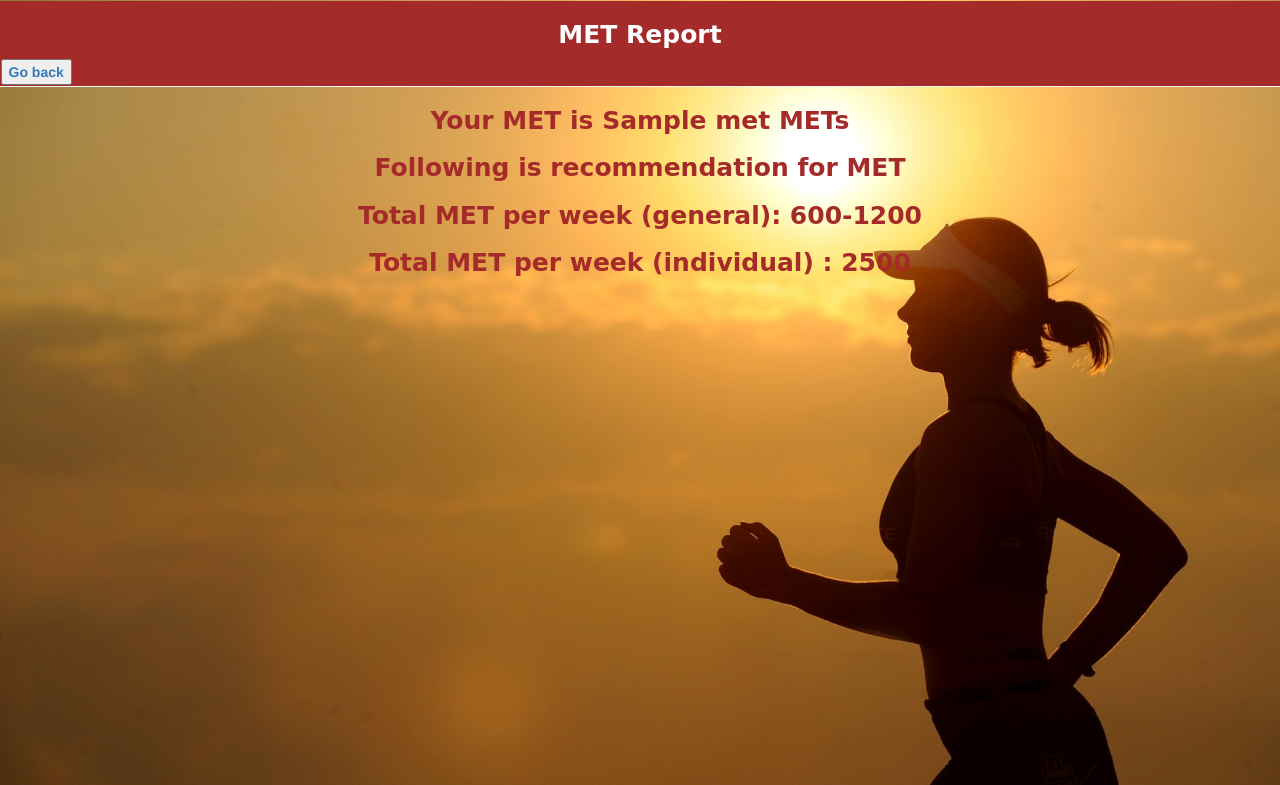
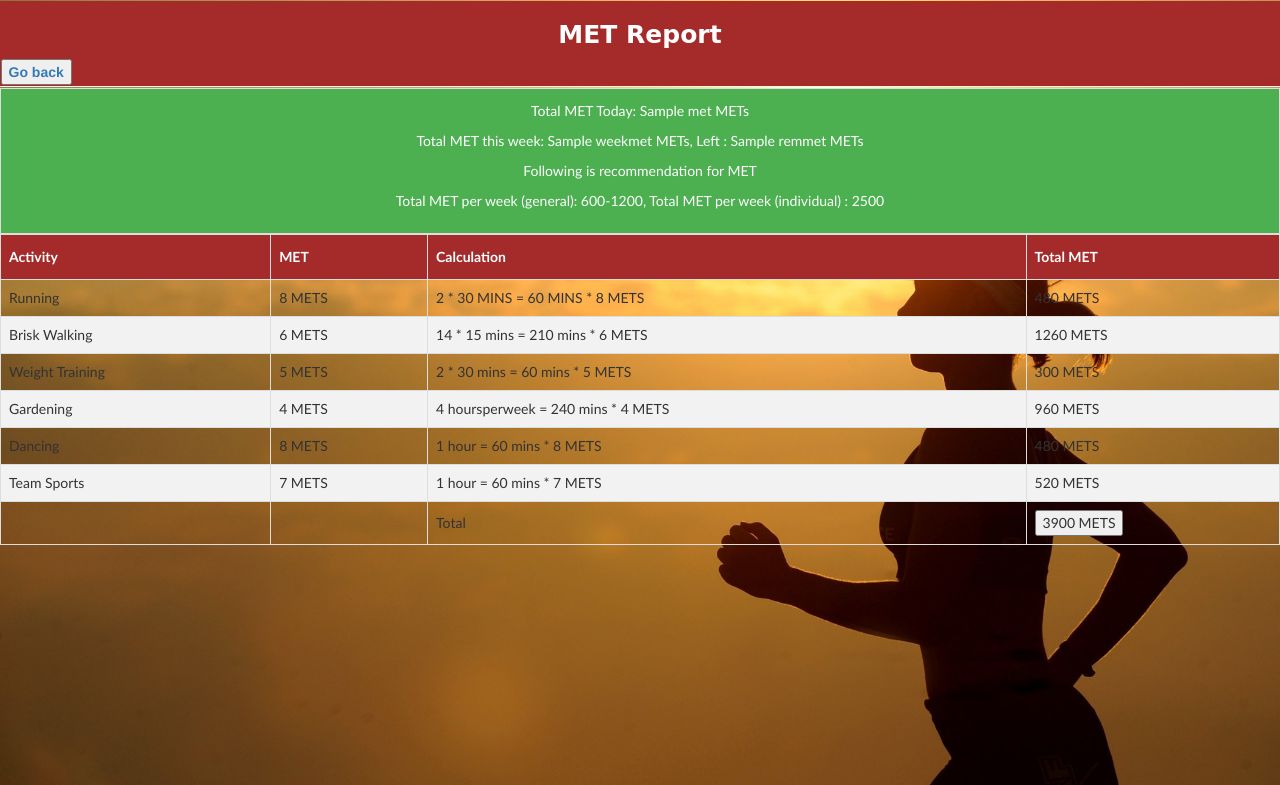
Before and after one commit to SnehaDL/MET-Calculator, a Django app: template simple/templates/met_report.html in a window 1280 px wide. Shown: the top 785 px of the page. Run offline with Django 3.2, Linux system fonts and the light colour scheme; the template is opened without the code that fills it: most values are stand-ins (such as "Sample title", 1, 10 or a date in 2020); some libraries are stand-ins or nearby versions.

Commit message:
table changes on june 4

```diff
--- a/simple/templates/met_report.html
+++ b/simple/templates/met_report.html
@@ -4,7 +4,7 @@
 <head>
 	<div class="page-header">
     <h2 align="center">MET Report</h2>
-    <button><a align="center" href="{% url 'met' %}">Go back</a></button>
+    <button><a align="center" href="{% url 'calculator' %}">Go back</a></button>
 </div>
 	<title>MET Report</title>
 {% load static %}
@@ -15,21 +15,111 @@
 
 <style type="text/css">
         body {
-
           background-size: cover;
           background-image: url({% static "images/met2.jpg" %});
         }
 
+#customers {
+  font-family: "Trebuchet MS", Arial, Helvetica, sans-serif;
+  border-collapse: collapse;
+  width: 100%;
+}
+
+#customers td, #customers th{
+  border: 1px solid #ddd;
+  padding: 8px;
+}
+
+#customers tr:nth-child(even){background-color: #f2f2f2;}
+
+#customers tr:hover {background-color: #ddd;}
+
+#customers th {
+  padding-top: 12px;
+  padding-bottom: 12px;
+  text-align: centre;
+  background-color: brown;
+  color: white;
+}
+
+#report{
+  font-family: "Trebuchet MS", Arial, Helvetica, sans-serif;
+  border-collapse: collapse;
+  width: 100%;
+  border: 1px solid #ddd;
+  padding: 8px;
+  padding-top: 12px;
+  padding-bottom: 12px;
+  text-align: left;
+  background-color: #4CAF50;
+  color: white;
+}
 </style>
 
 <div class="splash"></div>
-
 </head>
 
 <body>
-	<h1 align="center">Your MET is {{ met }} METs </h1>
-	<h1 align="center">Following is recommendation for MET </h1>
-	<h1 align="center">Total MET per week (general): 600-1200 </h1>
-        <h1 align="center">Total MET per week (individual) : 2500</h1>
+<div id="report">
+	<p align="center">Total MET Today: {{ met }} METs</p>
+	<p align="center">Total MET this week: {{ weekmet }} METs, Left : {{ remmet }} METs</p>
+<p align="center">Following is recommendation for MET </p>
+<p align="center">Total MET per week (general): 600-1200, Total MET per week (individual) : 2500</p>
+	</div>
+<table id="customers" cellspacing="0">
+	<thead>
+    <tr>
+        <th>Activity</th>
+        <th>MET</th>
+        <th>Calculation</th>
+        <th>Total MET</th>
+    </tr>
+    </thead>
+    <tbody>
+    <tr>
+        <td>Running</td>
+        <td>8 METS</td>
+        <td>2 * 30 MINS = 60 MINS * 8 METS</td>
+        <td>480 METS</td>
+   </tr>
+   <tr>
+        <td>Brisk Walking</td>
+        <td>6 METS</td>
+        <td>14 * 15 mins = 210 mins * 6 METS</td>
+        <td>1260 METS</td>
+   </tr>
+   <tr>
+        <td>Weight Training</td>
+        <td>5 METS</td>
+        <td>2 * 30 mins = 60 mins * 5 METS</td>
+	<td>300 METS</td>
+   </tr>
+   <tr>
+        <td>Gardening</td>
+        <td>4 METS</td>
+        <td>4 hoursperweek = 240 mins * 4 METS</td>
+        <td>960 METS</td>
+   </tr>
+   <tr>
+        <td>Dancing</td>
+        <td>8 METS</td>
+        <td>1 hour = 60 mins * 8 METS</td>
+        <td>480 METS</td>
+   </tr>
+   <tr>
+        <td>Team Sports</td>
+        <td>7 METS</td>
+        <td>1 hour = 60 mins * 7 METS</td>
+        <td>520 METS</td>
+   </tr>
+   <tr>
+        <td></td>
+        <td></td>
+        <td>Total</td>
+	<td><button value="3900">3900 METS</button></td>
+   </tr>
+    </tbody>
+  </tr>
+</table>
 </body>
 </html>
--- a/static/css/style2.css
+++ b/static/css/style2.css
@@ -29,5 +29,28 @@ form {
 	font-weight: bold;
         color: brown;
         font-family: 'Lobster', cursive;
-	padding: 0.25px 400px 0.25px 400px;
+	padding: 0.5px 250px 0.5px 250px;
 }
+
+#customers {
+  font-family: "Trebuchet MS", Arial, Helvetica, sans-serif;
+  border-collapse: collapse;
+  width: 80%;
+}
+
+#customers td, #customers th {
+  border: 1px solid #ddd;
+  padding: 8px;
+}
+
+#customers tr:nth-child(even){background-color: #f2f2f2;}
+
+#customers tr:hover {background-color: #ddd;}
+
+#customers th {
+  padding-top: 12px;
+  padding-bottom: 12px;
+  text-align: left;
+  background-color: #4CAF50;
+  color: white;
+}
```
Also changed, not shown: simple/models.py (+5 -5 lines), simple/templates/met_table.html (+19 -29 lines), simple/views.py (+29 -3 lines), static/css/style.css (+23 -0 lines).
